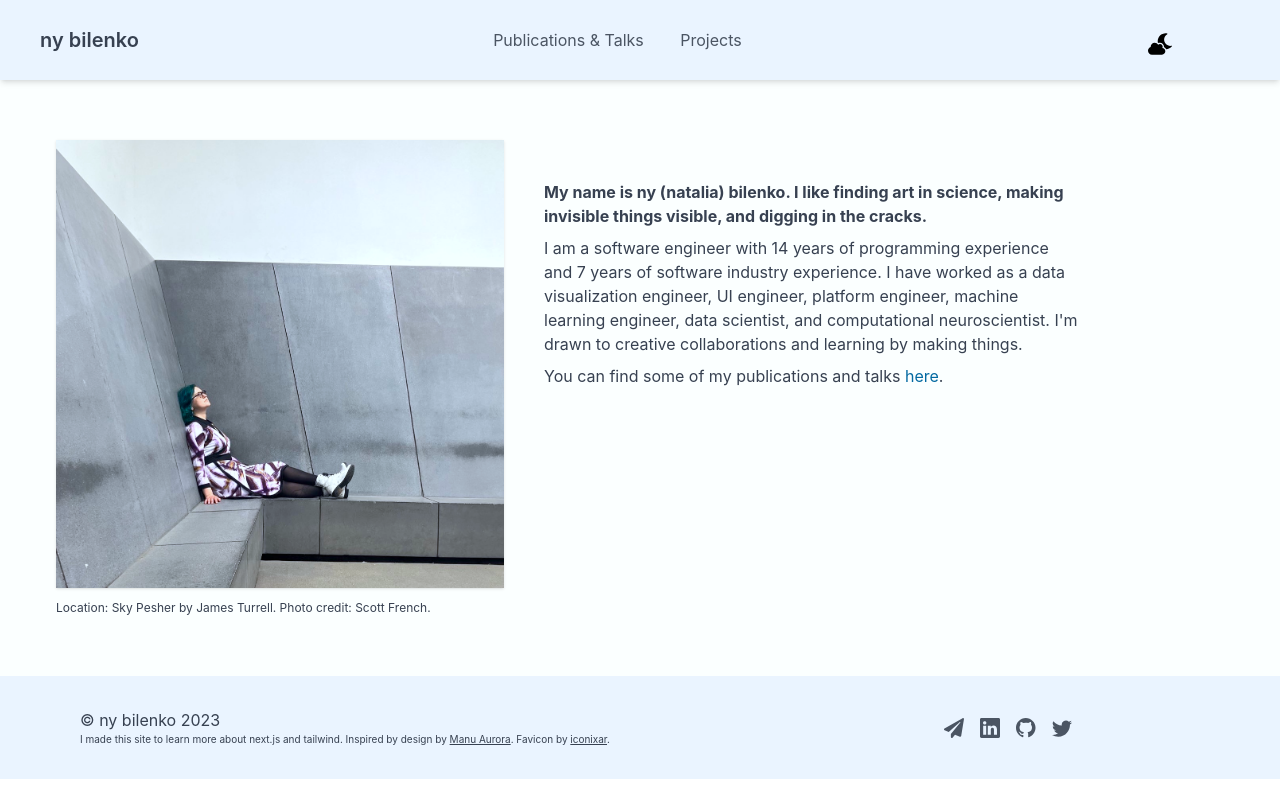
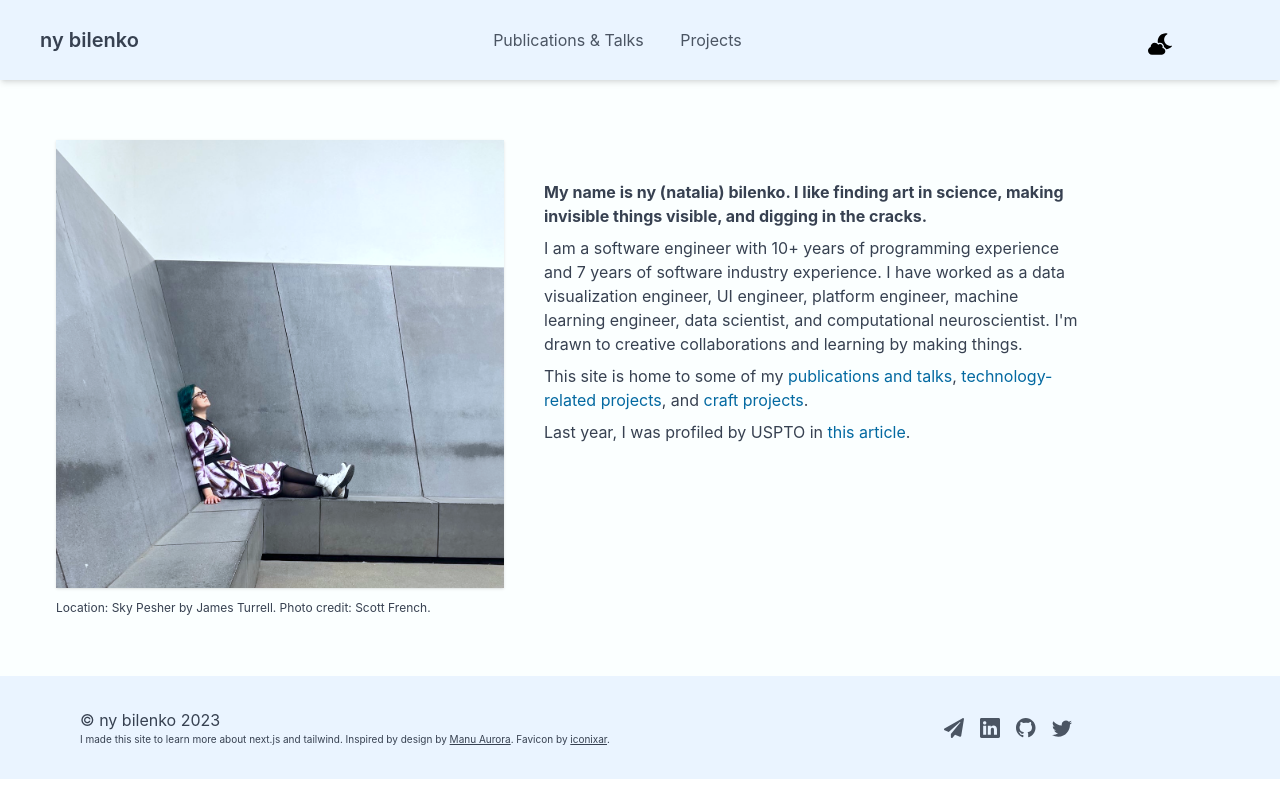
Before and after one commit to nbilenko/nbilenko.github.io, a Next.js app: page / in a window 1280 px wide. Built offline with nearby package versions, Linux system fonts and the light colour scheme.

Commit message:
tweak landing text

```diff
--- a/components/Hero.js
+++ b/components/Hero.js
@@ -8,26 +8,54 @@ export default function Hero() {
         <img src={userData.profileUrl} alt="profile photo" className="shadow" />
         <div className="flex flex-row justify-between mt-3">
           <div className="flex flex-row space-x-4 text-xs">
-            <p>Location: Sky Pesher by James Turrell. Photo credit: Scott French.</p>
+            <p>
+              Location: Sky Pesher by James Turrell. Photo credit: Scott French.
+            </p>
           </div>
         </div>
       </div>
       <div className="w-0.9 md:w-1/2 mt-3 md:mt-8 md:ml-10">
         <p className="text-l font-bold my-2">
-          My name is ny (natalia) bilenko. I like finding art in science, making invisible things visible, and digging in the cracks.
+          My name is ny (natalia) bilenko. I like finding art in science, making
+          invisible things visible, and digging in the cracks.
         </p>
         <p className="text-m my-2">
-          I am a software engineer with 14 years of programming experience and 7 years of software industry experience.
-          I have worked as a data visualization engineer, UI engineer, platform engineer, machine learning engineer, data scientist, and computational neuroscientist.
+          I am a software engineer with 10+ years of programming experience and
+          7 years of software industry experience. I have worked as a data
+          visualization engineer, UI engineer, platform engineer, machine
+          learning engineer, data scientist, and computational neuroscientist.
           I'm drawn to creative collaborations and learning by making things.
         </p>
         <p className="text-m my-2">
-          You can find some of my publications and talks{" "}
+          This site is home to some of my
           <span className="rounded-sm text-sky-700 dark:text-yellow-200 hover:bg-gray-100 dark:hover:bg-gray-600 hover:text-sky-600 dark:hover:text-sky-400">
-            <Link href="/pubstalks">here</Link>
-          </span>.
+            <Link href="/pubstalks"> publications and talks</Link>
+          </span>
+          ,{" "}
+          <span className="rounded-sm text-sky-700 dark:text-yellow-200 hover:bg-gray-100 dark:hover:bg-gray-600 hover:text-sky-600 dark:hover:text-sky-400">
+            <Link href="/projects"> technology-related projects</Link>
+          </span>
+          , and{" "}
+          <span className="rounded-sm text-sky-700 dark:text-yellow-200 hover:bg-gray-100 dark:hover:bg-gray-600 hover:text-sky-600 dark:hover:text-sky-400">
+            <Link href="/crafts"> craft projects</Link>
+          </span>
+          .
         </p>
-      </div >
-    </div >
+        <p className="text-m my-2">
+          Last year, I was profiled by USPTO in{" "}
+          <span className="rounded-sm text-sky-700 dark:text-yellow-200 hover:bg-gray-100 dark:hover:bg-gray-600 hover:text-sky-600 dark:hover:text-sky-400">
+            <Link
+              href="https://www.uspto.gov/learning-and-resources/journeys-innovation/field-stories/artificial-intelligence-all
+"
+              target="_blank"
+              rel="noopener noreferrer"
+            >
+              this article
+            </Link>
+          </span>
+          .
+        </p>
+      </div>
+    </div>
   );
 }
```
